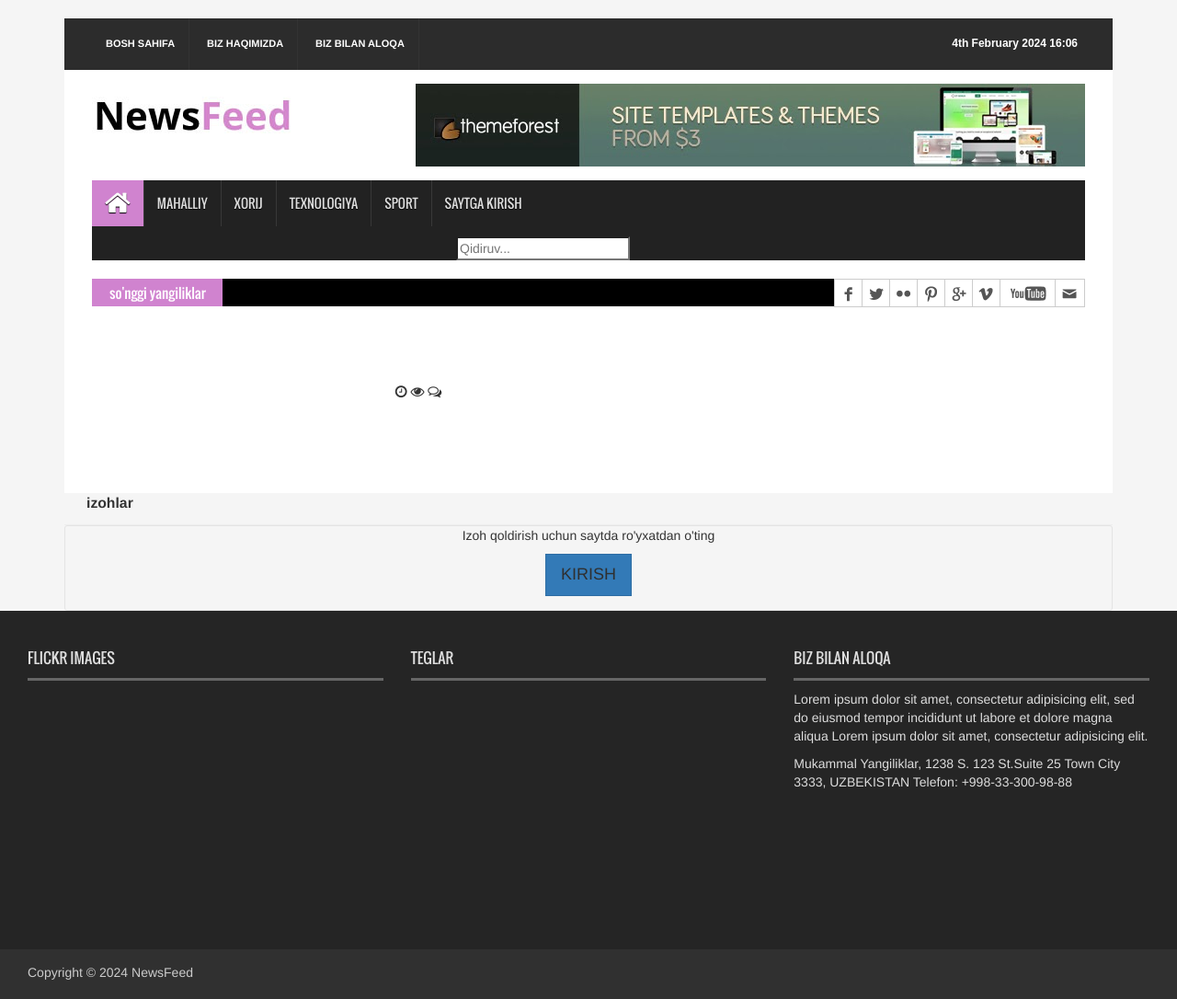
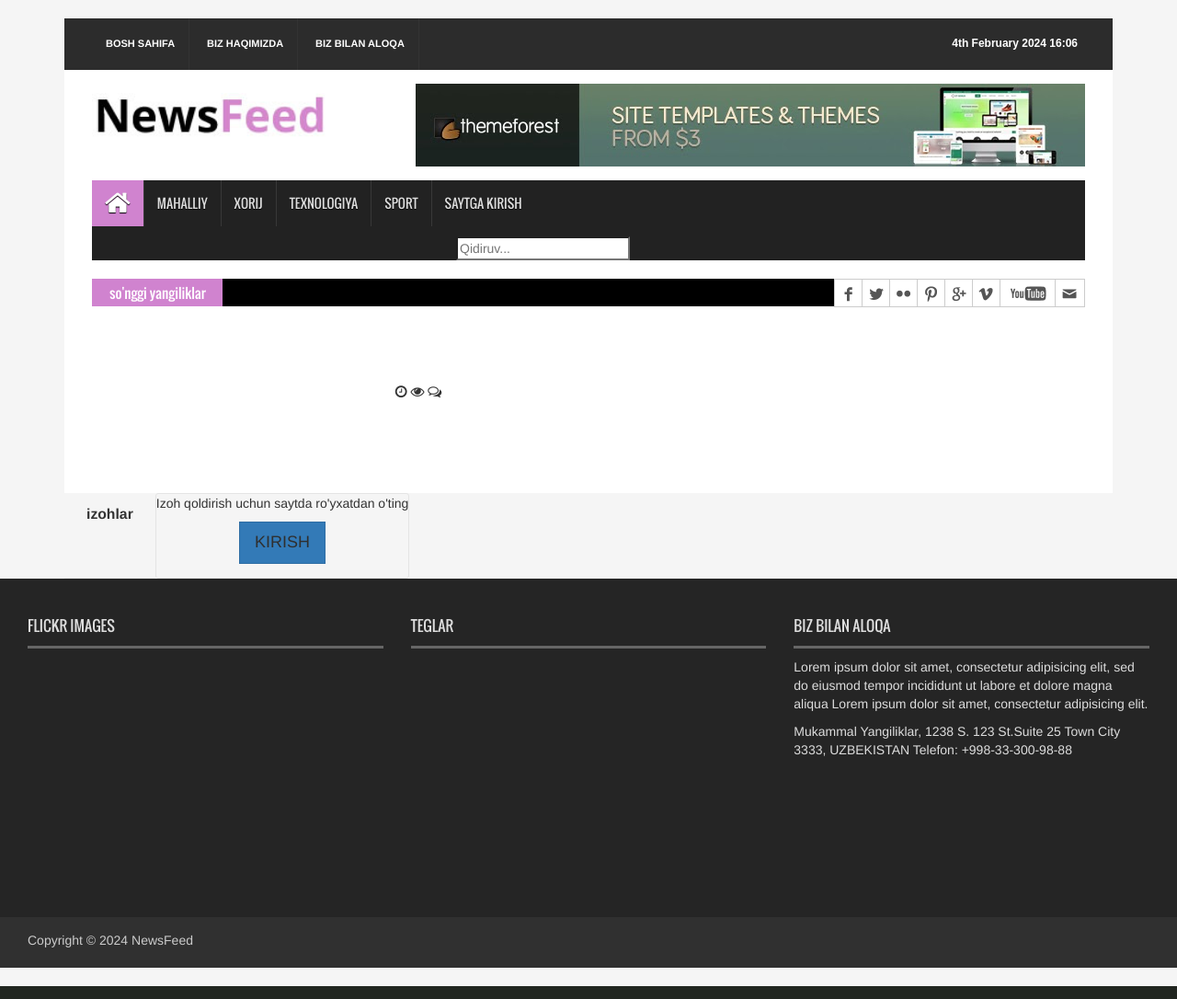
Before and after one commit to Jasur-Kenjayev/news-feed-site, a Django app: template templates/news/news_detail.html in a window 1280 px wide. Shown: the top 1086 px of the page at 92% size. Run offline with Django 4.2, Linux system fonts and the light colour scheme; the template is opened without the code that fills it, so the values that code supplies are empty; some libraries are stand-ins or nearby versions.

Commit message:
Update news_detail.html

```diff
--- a/templates/news/news_detail.html
+++ b/templates/news/news_detail.html
@@ -5,6 +5,17 @@
 
 {% block content %}
 <link rel="stylesheet" type="text/css" href="{% static 'css/comment.css' %}">
+<style>
+.container {
+  display: flex;
+  flex-wrap: wrap;
+}
+
+.container img {
+  width: 100%;
+  height: auto;
+}
+</style>
 <section id="sliderSection">
     <div class="row">
       <div class="col-lg-8 col-md-8 col-sm-8">
@@ -14,13 +25,13 @@
                     <span><p><i class="fa fa-clock-o" style="font-size:15px"></i> {{ news.publish_time }}    <i class="fa fa-eye" style="font-size:15px"></i>
                         {% get_hit_count for news %}  <i class="fa fa-comments-o" style="font-size:15px"></i>  {{ comment_count }} <br></p></span>
                 </center>
-                    <img src="{{ news.image.url }}" alt="{{ news.title }}"><br><br>
+                <img src="{{ news.image.url }}" alt="{{ news.title }}"><br><br>
                 <br><p class="font-weight-normal">{{ news.body | linebreaks}}</p>
 
                 {% if request.user.is_authenticated and request.user.is_superuser %}
             <div class="card-footer text-center">
-            <a href="{% url "news_update" news.slug %}">Tahrirlash</a>
-            <a href="{% url "news_delete" news.slug %}">O'chirish</a>
+            <a href="{% url 'news_update' news.slug %}">Tahrirlash</a>
+            <a href="{% url 'news_delete' news.slug %}">O'chirish</a>
             </div>
                 {% endif %}
         </div>
```
